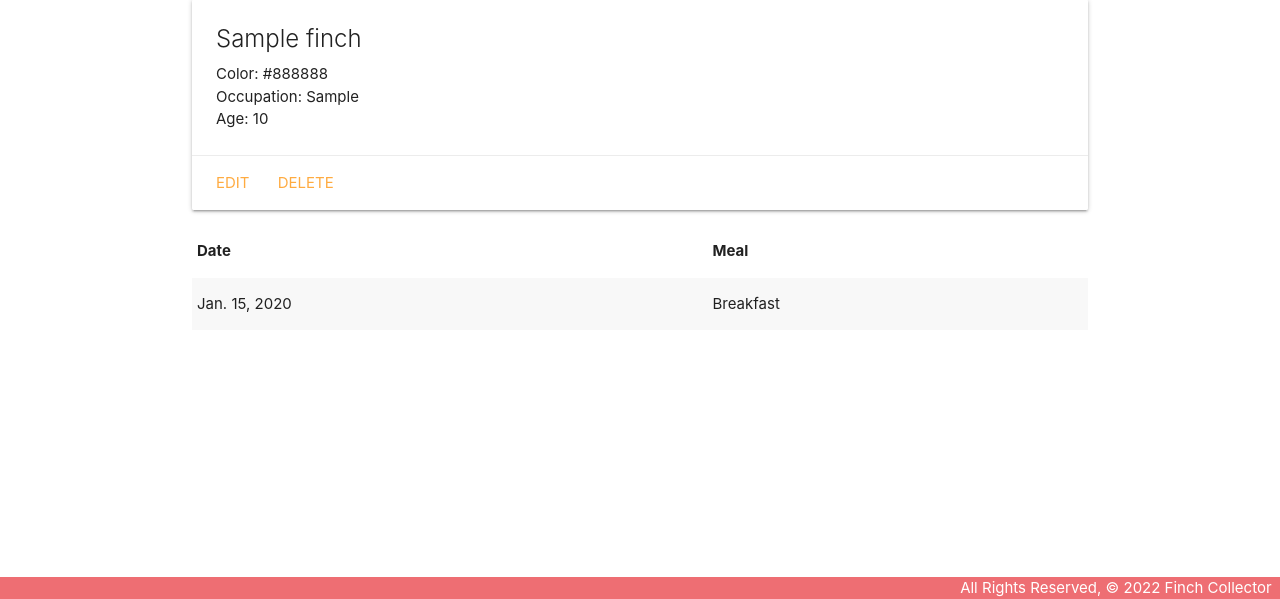
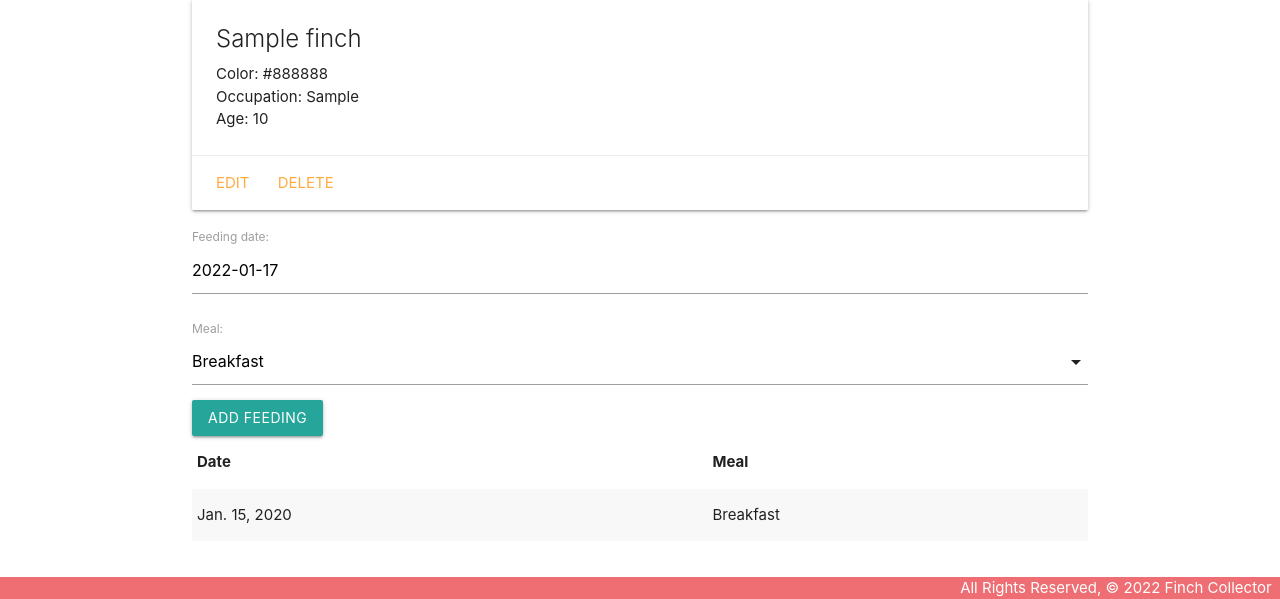
Before and after one commit to mrjohnbeard/finchcollector, a Django app: template finchcollector/main_app/templates/finches/detail.html in a window 1280 px wide. Shown: the part 201-800 px from the top of the page. Run offline with Django 4.2, Linux system fonts and the light colour scheme; the template is opened without the code that fills it: values that come from a table or form of the project are taken from there, others are empty; tables that the repository leaves empty hold one stand-in row (values such as "Sample post"); parts of the project's set-up code (start-up, migrations or seed data) failed here and were passed over.

Commit message:
updating the feedings

```diff
--- a/finchcollector/main_app/templates/base.html
+++ b/finchcollector/main_app/templates/base.html
@@ -9,6 +9,7 @@
   <title>Finch Collector</title>
   <link rel="stylesheet" href="https://cdnjs.cloudflare.com/ajax/libs/materialize/1.0.0/css/materialize.min.css">
   <link rel="stylesheet" href="{% static 'css/style.css' %}">
+  <script src="https://cdnjs.cloudflare.com/ajax/libs/materialize/1.0.0/js/materialize.min.js"></script>
 </head>
 <body>
   <header class="navbar-fixed">
--- a/finchcollector/main_app/templates/finches/detail.html
+++ b/finchcollector/main_app/templates/finches/detail.html
@@ -21,6 +21,11 @@
 </div>
 
 <div class="col s6">
+  <form method="post">
+    {% csrf_token %}
+    {{ feeding_form.as_p }}
+    <input type="submit" class="btn" value="Add Feeding">
+  </form>
   <table class="striped">
     <thead>
       <tr><th>Date</th><th>Meal</th></tr>
@@ -36,5 +41,16 @@
   </table>
 </div>
 </div>
+<script>
+  const dateEl = document.getElementById('id_date');
+  M.Datepicker.init(dateEl, {
+    format: 'yyyy-mm-dd',
+    defaultDate: new Date(),
+    setDefaultDate: true,
+    autoClose: true
+  });
 
+  const selectEl = document.getElementById('id_meal');
+  M.FormSelect.init(selectEl);
+</script>
 {% endblock %}
--- a/finchcollector/main_app/views.py
+++ b/finchcollector/main_app/views.py
@@ -1,6 +1,8 @@
 from django.shortcuts import render
 from django.views.generic.edit import CreateView, UpdateView, DeleteView
 from .models import Finch
+from .forms import FeedingForm
+
 
 # Create your views here.
 
@@ -16,7 +18,8 @@ def finches_index(request):
 
 def finches_detail(request, finch_id):
   finch = Finch.objects.get(id=finch_id)
-  return render(request, 'finches/detail.html', { 'finch': finch })
+  feeding_form = FeedingForm()
+  return render(request, 'finches/detail.html', { 'finch': finch, 'feeding_form': feeding_form })
 
 class FinchCreate(CreateView):
   model = Finch
```
